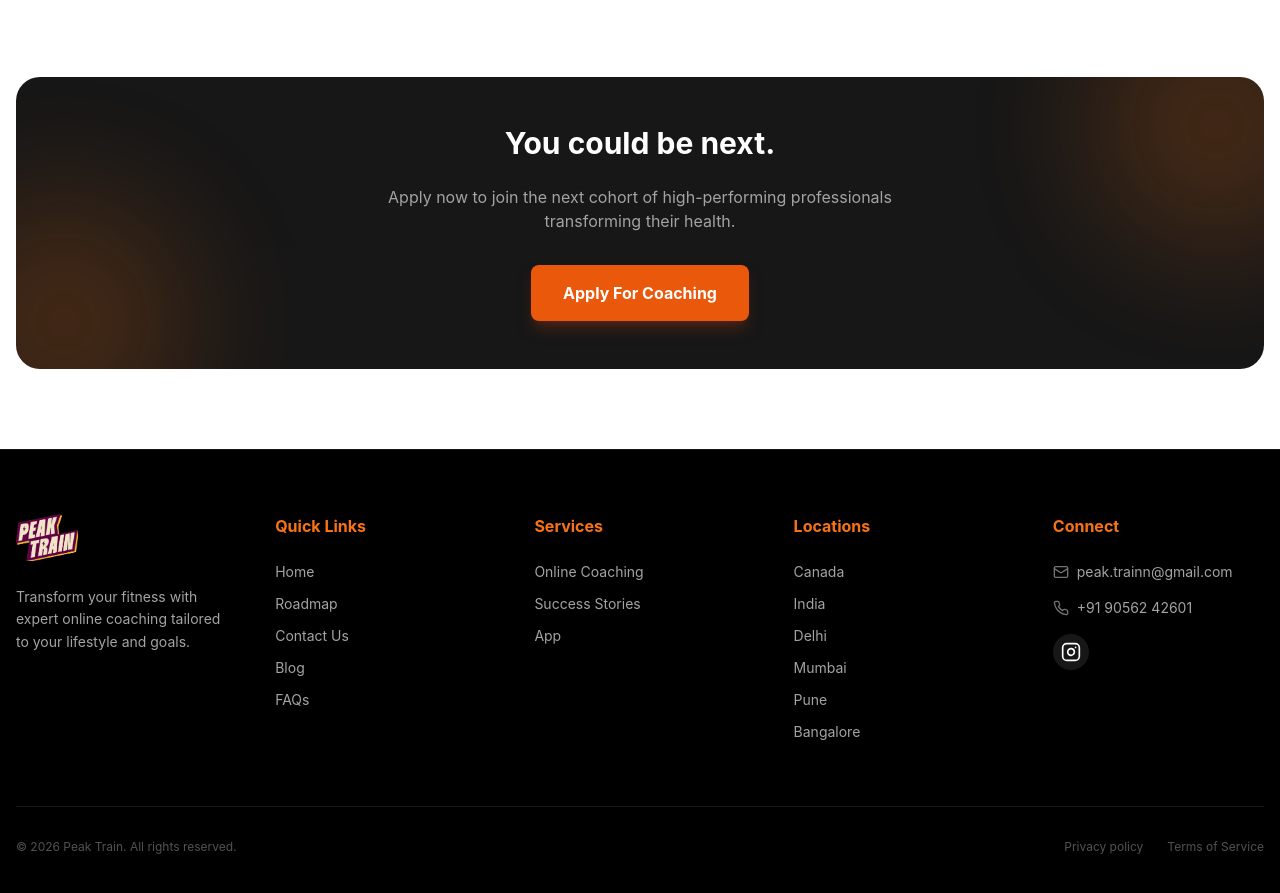
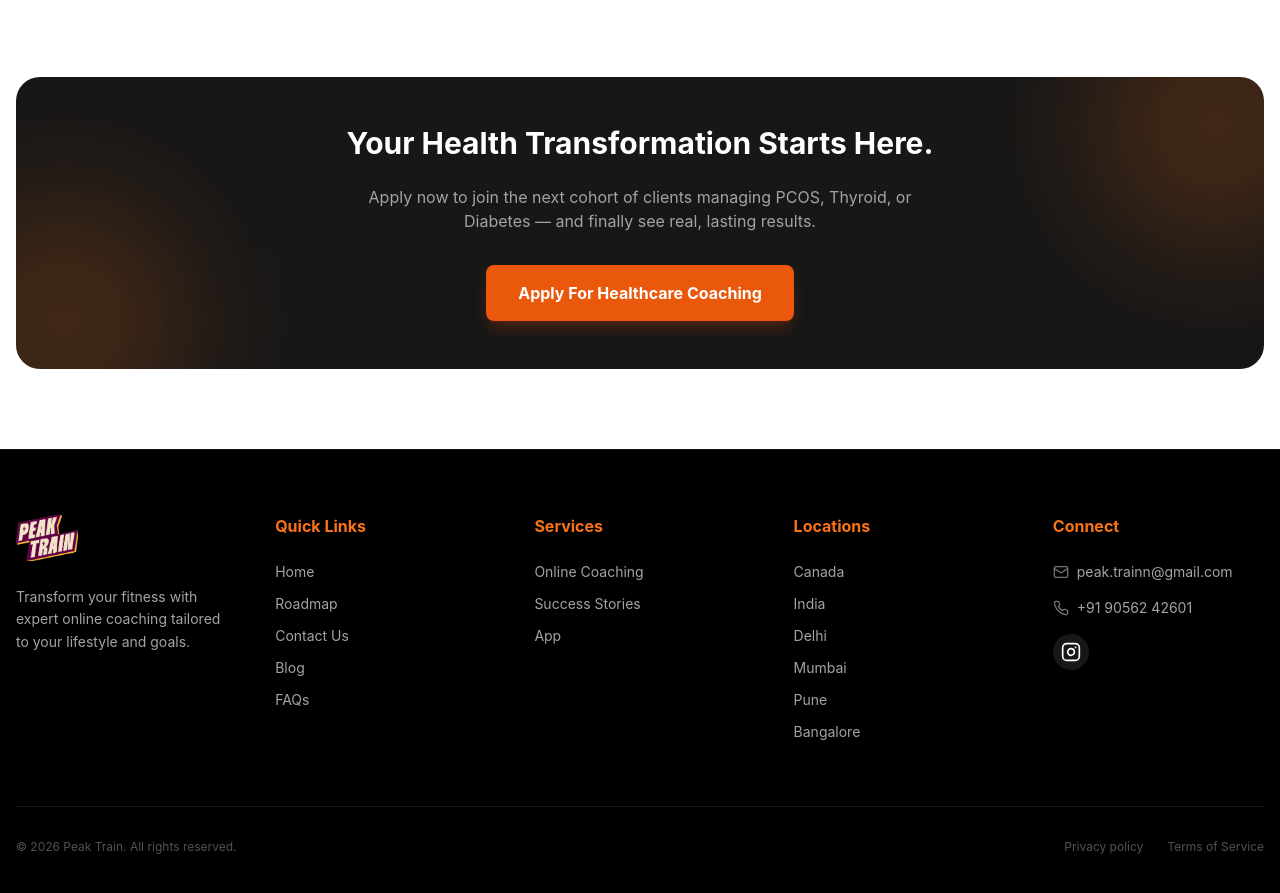
Before and after one commit to bhavyacosmo/peaktrain-21-feb, a React (Vite) app: page /success-stories in a window 1280 px wide. Shown: the part 5340-6233 px from the top of the page. Built offline with nearby package versions, Linux system fonts and the light colour scheme.

Commit message:
Update SuccessStories CTA for healthcare audience

```diff
--- a/src/pages/SuccessStories.jsx
+++ b/src/pages/SuccessStories.jsx
@@ -274,9 +274,9 @@ const SuccessStories = () => {
                         <div className="absolute top-0 right-0 -mr-20 -mt-20 w-64 h-64 bg-brand-500 rounded-full blur-3xl opacity-20"></div>
                         <div className="absolute bottom-0 left-0 -ml-20 -mb-20 w-64 h-64 bg-brand-500 rounded-full blur-3xl opacity-20"></div>
 
-                        <h2 className="text-3xl font-bold mb-6 relative z-10">You could be next.</h2>
+                        <h2 className="text-3xl font-bold mb-6 relative z-10">Your Health Transformation Starts Here.</h2>
                         <p className="text-neutral-400 max-w-xl mx-auto mb-8 relative z-10">
-                            Apply now to join the next cohort of high-performing professionals transforming their health.
+                            Apply now to join the next cohort of clients managing PCOS, Thyroid, or Diabetes — and finally see real, lasting results.
                         </p>
                         <Link
                             to="/"
@@ -290,7 +290,7 @@ const SuccessStories = () => {
                             }}
                             className="inline-block px-8 py-4 bg-brand-600 hover:bg-brand-500 text-white font-bold rounded-lg transition-colors shadow-lg shadow-brand-900/50 relative z-10"
                         >
-                            Apply For Coaching
+                            Apply For Healthcare Coaching
                         </Link>
                     </div>
                 </div>
```
